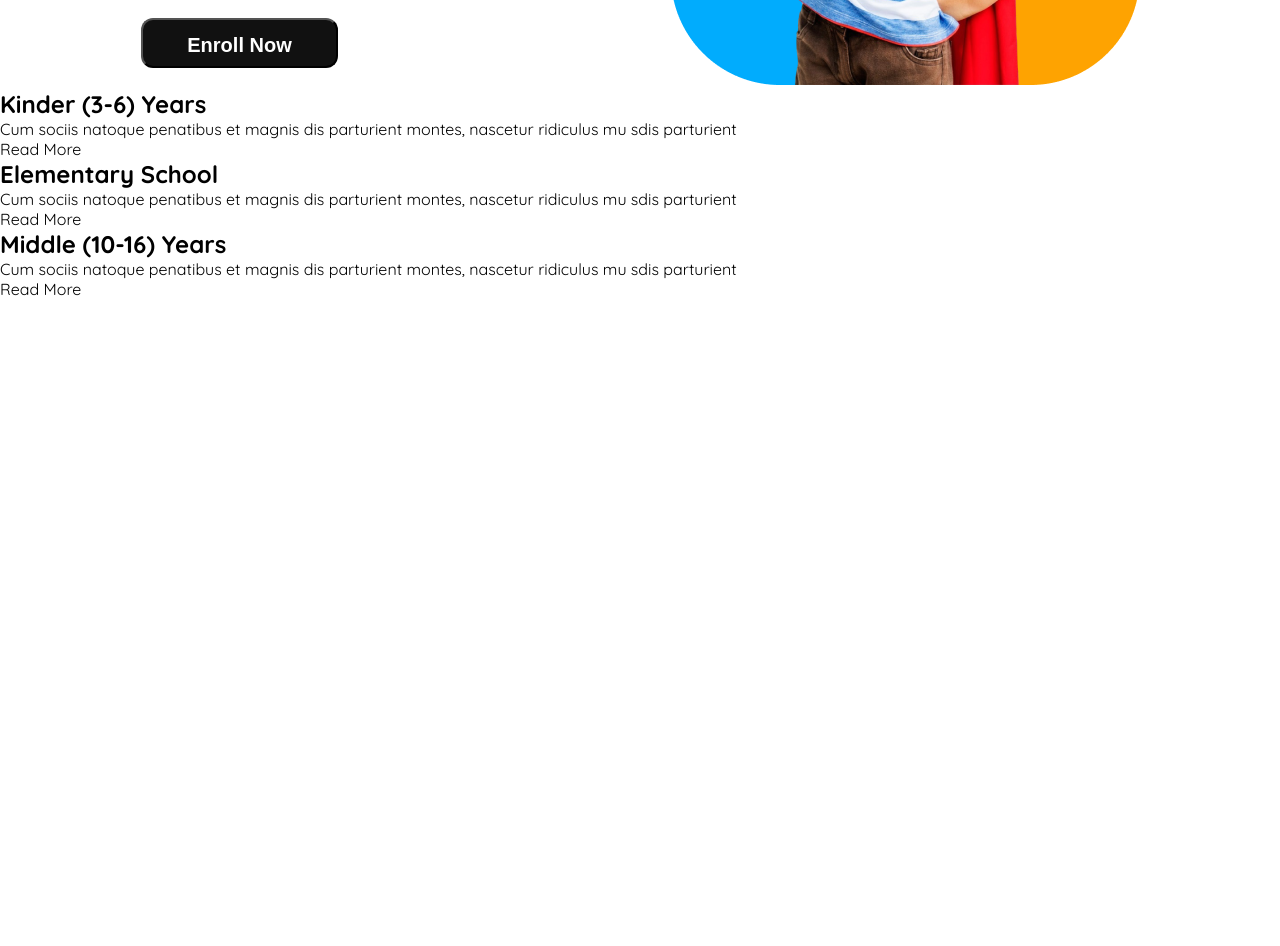
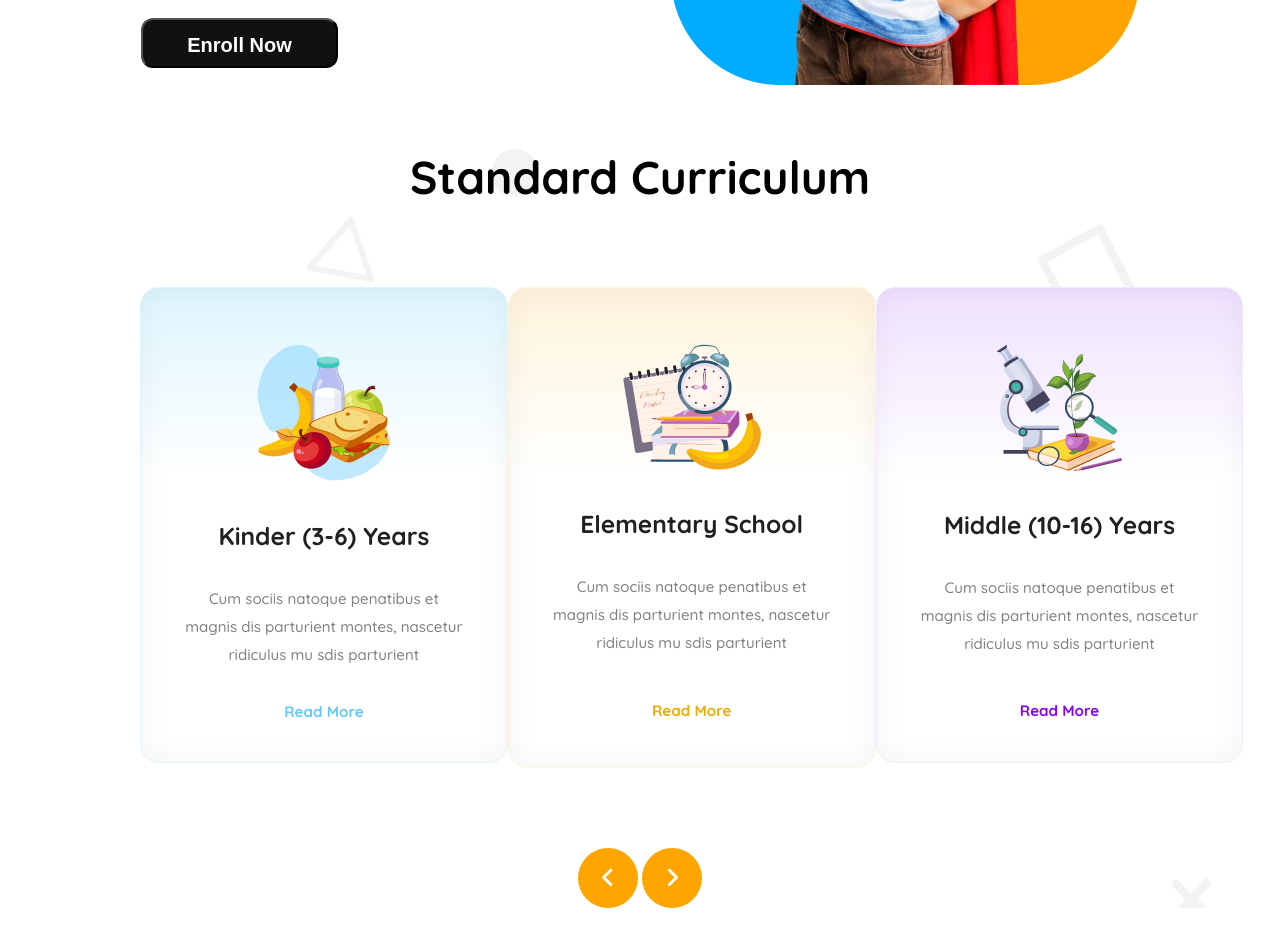
Before and after one commit to athikcodes/my-second-assignment, a plain HTML site: page index.html in a window 1280 px wide. Shown: the part 620-1566 px from the top of the page. Before the commit the page ends 919 px from the top, so only its background shows below. Drawn offline with Linux system fonts and the light colour scheme.

Commit message:
added all file code

```diff
--- a/index.html
+++ b/index.html
@@ -48,28 +48,37 @@
 
     </header>
     <main>
+        <h1 class="Standard ">Standard Curriculum</h1>
+
         <div class="cart-container">
             <div class="cart">
-                <h2>Kinder (3-6) Years</h2>
-                <p>Cum sociis natoque penatibus et magnis
+                <img class="elementary"  src="assets/kinder.png" alt="">
+                <h2 class="Kinder">Kinder (3-6) Years</h2>
+                <p class="Cum ">Cum sociis natoque penatibus et magnis
                     dis parturient montes, nascetur ridiculus
                     mu sdis parturient</p>
-                <p>Read More</p>
+                <p class="Read">Read More</p>
             </div>
-            <div class="cart">
-                <h2>Elementary School</h2>
-                <p>Cum sociis natoque penatibus et magnis
+            <div class="cart-2">
+                <img class="elementary" src="assets/elementary.png" alt="">
+                <h2 class="Kinder">Elementary School</h2>
+                <p class="Cum ">Cum sociis natoque penatibus et magnis
                     dis parturient montes, nascetur ridiculus
                     mu sdis parturient</p>
-                <p>Read More</p>
+                <p  class="Read-2">Read More</p>
             </div>
-            <div class="cart">
-                <h2>Middle (10-16) Years</h2>
-                <p>Cum sociis natoque penatibus et magnis
+            <div class="cart-3">
+                <img class="elementary"  src="assets/middle.png" alt="">
+                <h2 class="Kinder">Middle (10-16) Years</h2>
+                <p class="Cum ">Cum sociis natoque penatibus et magnis
                     dis parturient montes, nascetur ridiculus
                     mu sdis parturient</p>
-                <p>Read More</p>
+                <p class="Read-3" >Read More</p>
             </div>
+        </div>
+        <div class="circle">
+            <button class="btn-circle"><i class="fa-solid fa-angle-left"></i></button>
+            <button class="btn-circle"><i class="fa-solid fa-angle-right"></i></button>
         </div>
 
     </main>
--- a/style/index.css
+++ b/style/index.css
@@ -23,6 +23,7 @@
 .sub-container a{
     margin-right: 32px;
     margin-top: 36px;
+    text-decoration: none;
 
 
 }
@@ -134,7 +135,127 @@ background: rgb(17, 17, 17);
 .student-title{
     margin-top: 24px;
 }
+/* The fight cart  */
+main{
+    background-image: url(../assets/bg.png);
+}
 
+.cart-container{
+    display: grid;
+    grid-template-columns: repeat(3, 1fr);
+    margin: 0 140px;
+}
+.Standard {
+ color: rgb(0, 0, 0);
+font-size: 46px;
+font-weight: 700;
+line-height: 57.5px;
+text-align: center;
+margin-top: 60px;
+margin-bottom: 80px;
+}
+
+
+.cart{
+width: 367.8px;
+height: 476.78px;
+box-sizing: border-box;
+border: 0.94px solid rgb(222, 245, 255);
+border-radius: 18.86px;
+box-shadow: inset 0px 0px 28.3px 0.94px rgba(0, 0, 0, 0.05);
+background: linear-gradient(180.00deg, rgb(222, 245, 255),rgba(255, 255, 255, 0) 40%),rgb(255, 255, 255);
+text-align: center;
+
+
+
+
+}
+.cart-2{
+width: 367.8px;
+height: 481.5px;
+box-sizing: border-box;
+border: 0.94px solid rgb(255, 244, 220);
+border-radius: 18.86px;
+box-shadow: inset 0px 0px 28.3px 0.94px rgba(0, 0, 0, 0.05);
+background: linear-gradient(180.00deg, rgb(255, 244, 220),rgba(255, 255, 255, 0) 40%),rgb(255, 255, 255);
+text-align: center;
+
+
+
+}
+.cart-3{
+width: 367.8px;
+height: 476.78px;
+box-sizing: border-box;
+border: 0.94px solid rgb(242, 232, 255);
+border-radius: 18.86px;
+box-shadow: inset 0px 0px 28.3px 0.94px rgba(0, 0, 0, 0.05);
+background: linear-gradient(180.00deg, rgb(238, 225, 255),rgba(255, 255, 255, 0) 40%),rgb(255, 255, 255);
+text-align: center;
+
+
+
+}
+.elementary{
+    margin-top: 56px;
+}
+.Kinder{
+ color: rgb(32, 32, 32);
+font-size: 24.52px;
+font-weight: 700;
+line-height: 30.65px;
+margin-top: 35px;
+}
+.Cum{
+ color: rgb(128, 128, 128);
+font-size: 15.09px;
+font-weight: 500;
+line-height: 28.3px;
+margin: 0 40.88px;
+margin-top: 33.48px;
+
+}
+.Read{
+ color: rgb(100, 200, 255);
+font-size: 15.09px;
+margin-top: 28.00px;
+font-weight: 700;
+line-height: 28.3px;
+
+}
+.Read-2{
+ color: rgb(240, 170, 0);
+font-size: 15.09px;
+font-weight: 700;
+line-height: 28.3px;
+margin-top: 38.99px;
+
+}
+.Read-3{
+ color: #8700FF;
+font-size: 15.09px;
+font-weight: 700;
+line-height: 28.3px;
+margin-top:38.67px ;
+
+}
+.circle{
+    text-align: center;
+    margin-top: 80px;
+    margin-bottom: 60px;
+
+}
+.btn-circle{
+    width: 60px;
+    height: 60px;
+    background-color: Orange;
+    border-radius: 30px;
+    border: none;
+    color: white;
+    font-size: 23px;
+    position: relative;
+
+}
 
 
 
@@ -189,10 +310,27 @@ background: rgb(17, 17, 17);
         margin-left: 145px;
 
     }
-
-
+    .cart-container{
+        margin: 0;
+        grid-template-columns: repeat(1, 1fr);
+        margin: 14.6px;
 
 }
+.cart ,.cart-2{
+    margin-bottom: 12.3px;
+
+}
+.Standard{
+font-size: 26px;
+font-weight: 700;
+line-height: 33px;
+margin-bottom: 0;
+
+}
+.circle{
+    display: none;
+}
+
 
 @media screen and (min-width:576px) and (max-width:1920px) {
     .icon-container i{
```
